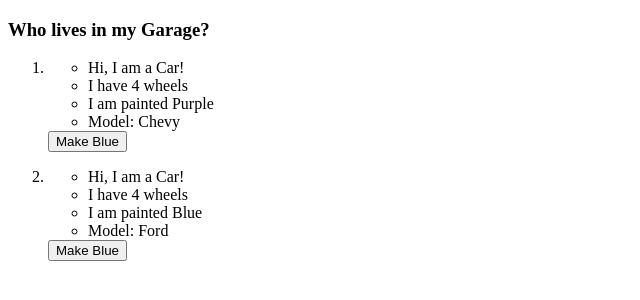
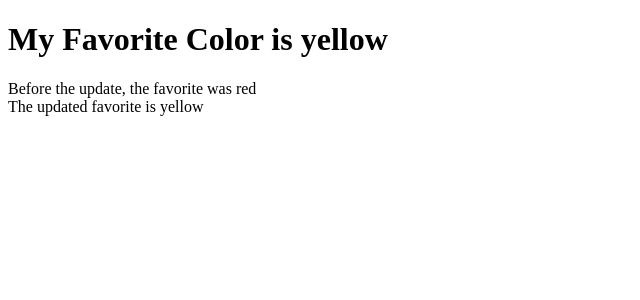
Before and after one commit to Sudo-Bear/mysecondreact, a React (Create React App) app: page / in a window 1280 px wide. Shown: the top 300 px of the page, without its empty margins (0-640 px from the left). Built offline with nearby package versions, Linux system fonts and the light colour scheme.

Commit message:
Playing with lifecycle methods

```diff
--- a/src/App.js
+++ b/src/App.js
@@ -11,7 +11,7 @@ class Car extends React.Component {
     }
   }
   changeColor = () => {
-    this.setState({color: "Blue"})
+    this.setState({color: "Orange"})
   }
   render() {
     return (
@@ -19,13 +19,15 @@ class Car extends React.Component {
         <ul>
           <li>Hi, I am a Car!</li>
           <li>I have {this.state.wheels} wheels</li>
-          <li>I am painted {this.state.color}</li>
           <li>Model: {this.state.brand}</li>
+          <li>
+            I am painted {this.state.color} <button
+            type="button"
+            onClick={this.changeColor}
+            >Make Orange</button>
+          </li>
         </ul>
-        <button
-        type="button"
-        onClick={this.changeColor}
-        >Make Blue</button>
+
       </div>
     )
   }
--- a/src/index.js
+++ b/src/index.js
@@ -17,6 +17,34 @@ class Garage extends React.Component {
   }
 }
 
-const myelement = <Car brand="Ford" />;
+class Header extends React.Component {
+  constructor(props) {
+    super(props);
+    this.state = {favoritecolor: "red"};
+  }
+  componentDidMount() {
+    setTimeout(() => {
+      this.setState({favoritecolor: "yellow"})
+    }, 1000)
+  }
+  getSnapshotBeforeUpdate(prevProps, prevState) {
+    document.getElementById("div1").innerHTML =
+    "Before the update, the favorite was " + prevState.favoritecolor;
+  }
+  componentDidUpdate() {
+    document.getElementById("div2").innerHTML =
+    "The updated favorite is " + this.state.favoritecolor;
+  }
+  render() {
+    return (
+      <div>
+        <h1>My Favorite Color is {this.state.favoritecolor}</h1>
+        <div id="div1"></div>
+        <div id="div2"></div>
+      </div>
+    );
+  }
+}
 
 ReactDOM.render(<Garage />, document.getElementById('root'));
+ReactDOM.render(<Header favcol="Green"/>, document.getElementById('root'));
```
